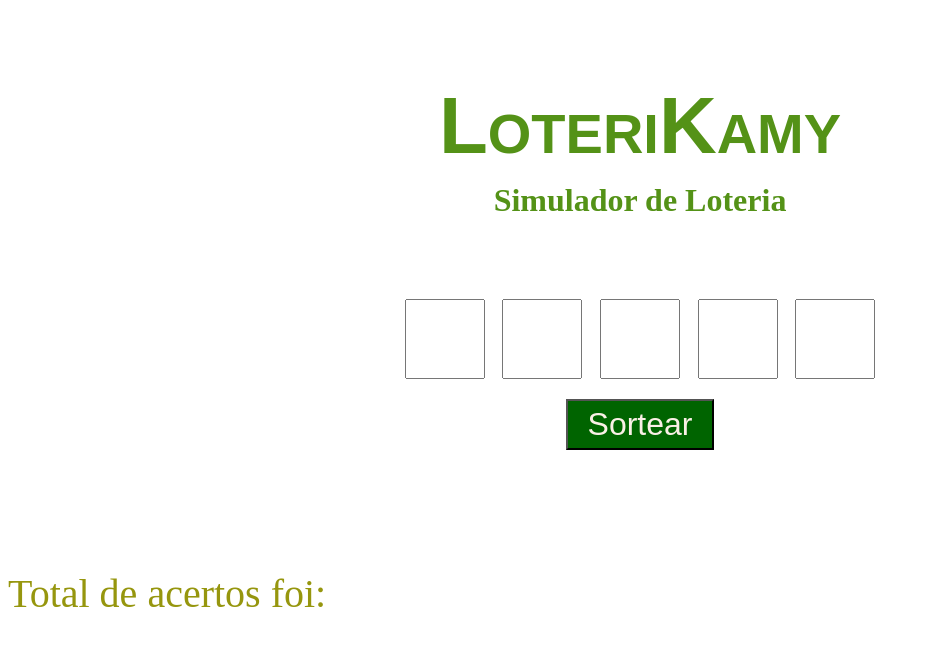
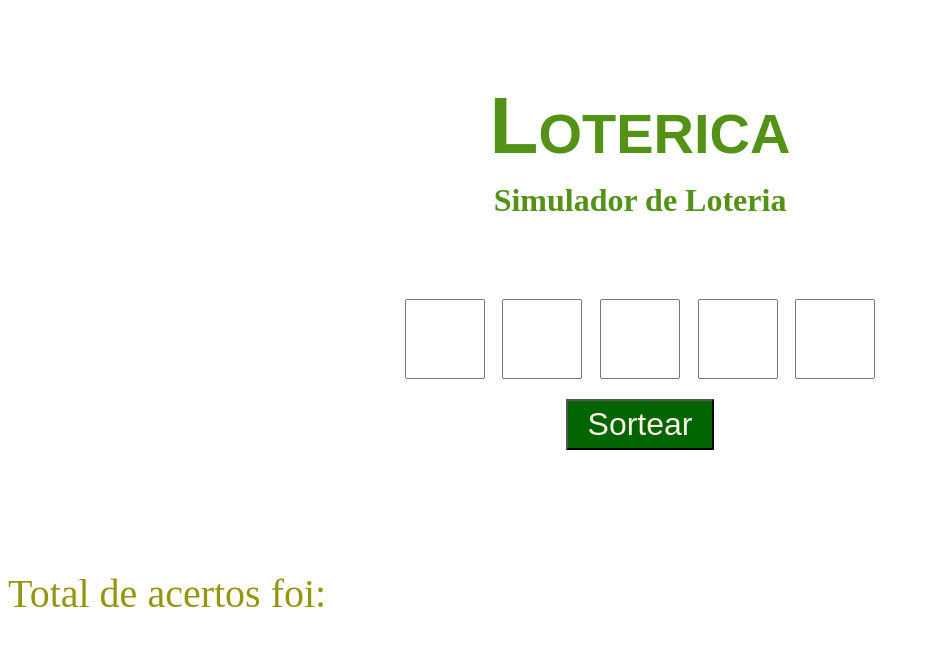
Before and after one commit to jaozinho16/lotecaria, a plain HTML site: page index.html in a window 1280 px wide. Shown: the whole page, without its empty margins (0-930 px from the left). Drawn offline with Linux system fonts and the light colour scheme.

Commit message:
funcoes terminadas

```diff
--- a/index.html
+++ b/index.html
@@ -9,7 +9,7 @@
 </head>
 <body>
 <header>
-<h1>LoteriKamy</h1>
+<h1>Loterica</h1>
 <h3>Simulador de Loteria </h3>
 </header>
 <div class="numeros ">
```
